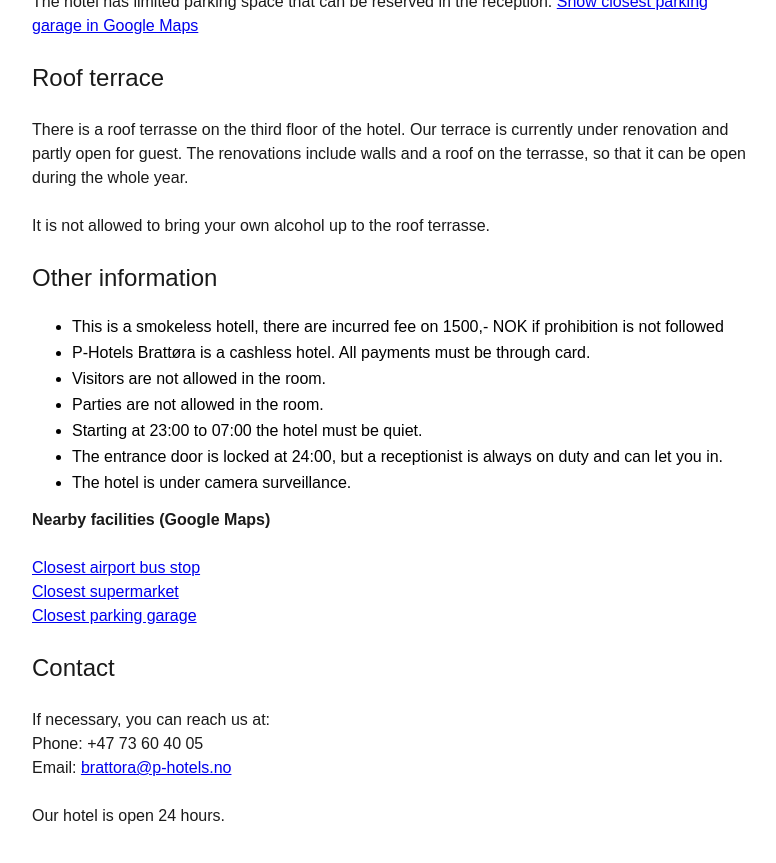
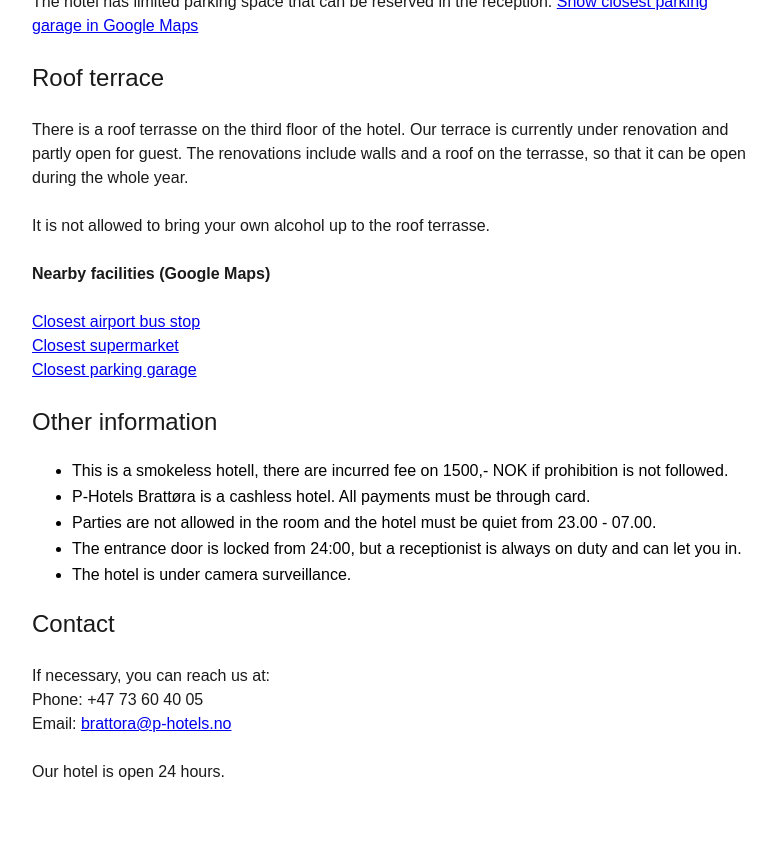
Before and after one commit to photels/photels.github.io, a Jekyll site: the page built from info-english.md, in a window 1280 px wide and 900 px high, scrolled down 1341 px. Shown: the top 863 px of the window, without its empty margins (16-792 px from the left). Built offline with Jekyll 4.4.1, drawn with Linux system fonts in a browser that asks for light colours.

Commit message:
Update info-english.md

```diff
--- a/info-english.md
+++ b/info-english.md
@@ -52,19 +52,19 @@ The renovations include walls and a roof on the terrasse, so that it can be open
 
 It is not allowed to bring your own alcohol up to the roof terrasse.
 
-## Other information
-- This is a smokeless hotell, there are incurred fee on 1500,- NOK if prohibition is not followed
-- P-Hotels Brattøra is a cashless hotel. All payments must be through card.
-- Visitors are not allowed in the room.
-- Parties are not allowed in the room.
-- Starting at 23:00 to 07:00 the hotel must be quiet.
-- The entrance door is locked at 24:00, but a receptionist is always on duty and can let you in.
-- The hotel is under camera surveillance.
-
 ### Nearby facilities (Google Maps)
 [Closest airport bus stop](https://goo.gl/maps/7Zoa8xpc1VuATjaL8)
 [Closest supermarket](https://goo.gl/maps/7Zoa8xpc1VuATjaL8)
 [Closest parking garage](https://goo.gl/maps/7Zoa8xpc1VuATjaL8)
+
+
+## Other information
+- This is a smokeless hotell, there are incurred fee on 1500,- NOK if prohibition is not followed.
+- P-Hotels Brattøra is a cashless hotel. All payments must be through card.
+- Parties are not allowed in the room and the hotel must be quiet from 23.00 - 07.00.
+- The entrance door is locked from 24:00, but a receptionist is always on duty and can let you in.
+- The hotel is under camera surveillance.
+
 
 ## Contact
 
```
